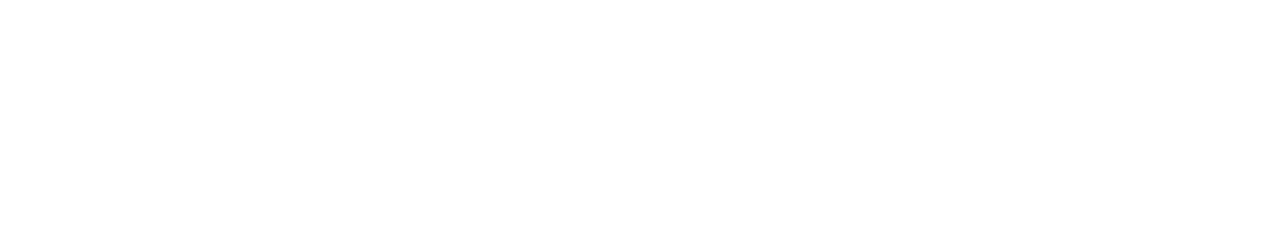
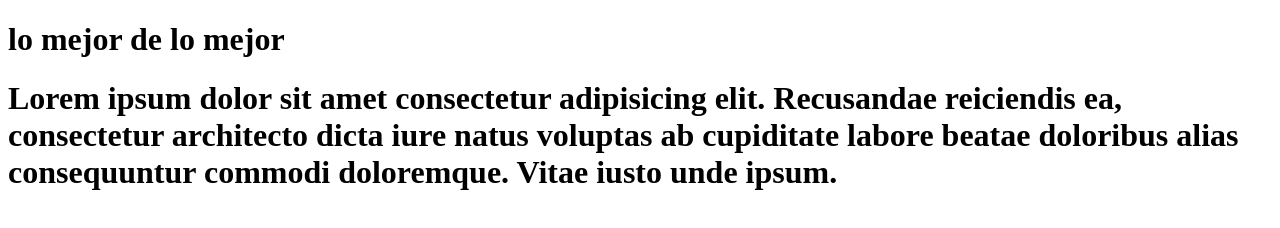
Before and after one commit to Gabriel2319/Primer_Repositorio, a plain HTML site: page index.html in a window 1280 px wide. Drawn offline with Linux system fonts and the light colour scheme.

Commit message:
segundo commit

```diff
--- a/index.html
+++ b/index.html
@@ -7,6 +7,8 @@
     <title>Document</title>
 </head>
 <body>
-
+    <h1>lo mejor de lo mejor </h1>
+    <h1>Lorem ipsum dolor sit amet consectetur adipisicing elit. Recusandae reiciendis ea, consectetur architecto dicta iure natus voluptas ab cupiditate labore beatae doloribus alias consequuntur commodi doloremque. Vitae iusto unde ipsum.</h1>
+    <h2></h2>
 </body>
 </html>
```
